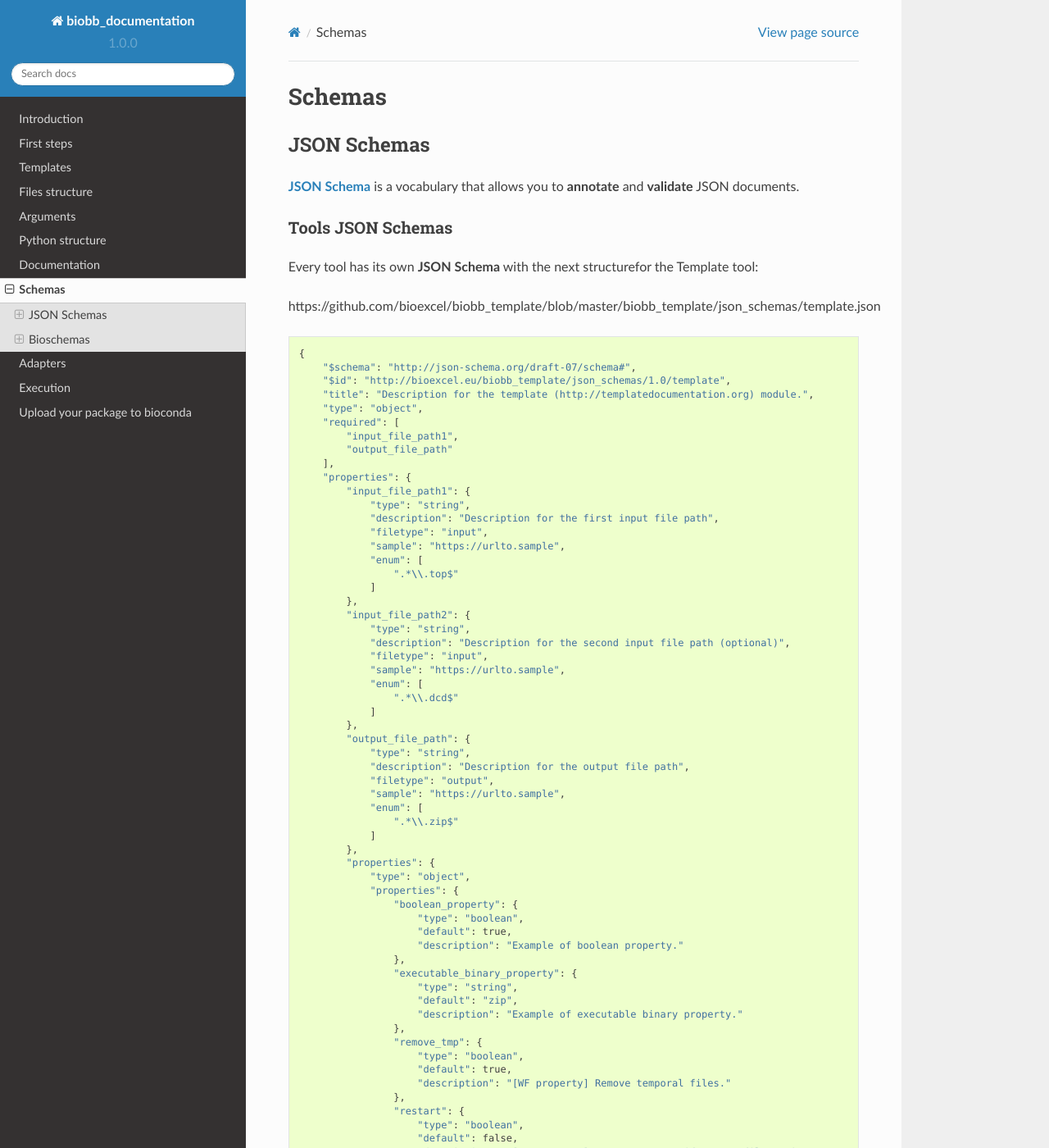
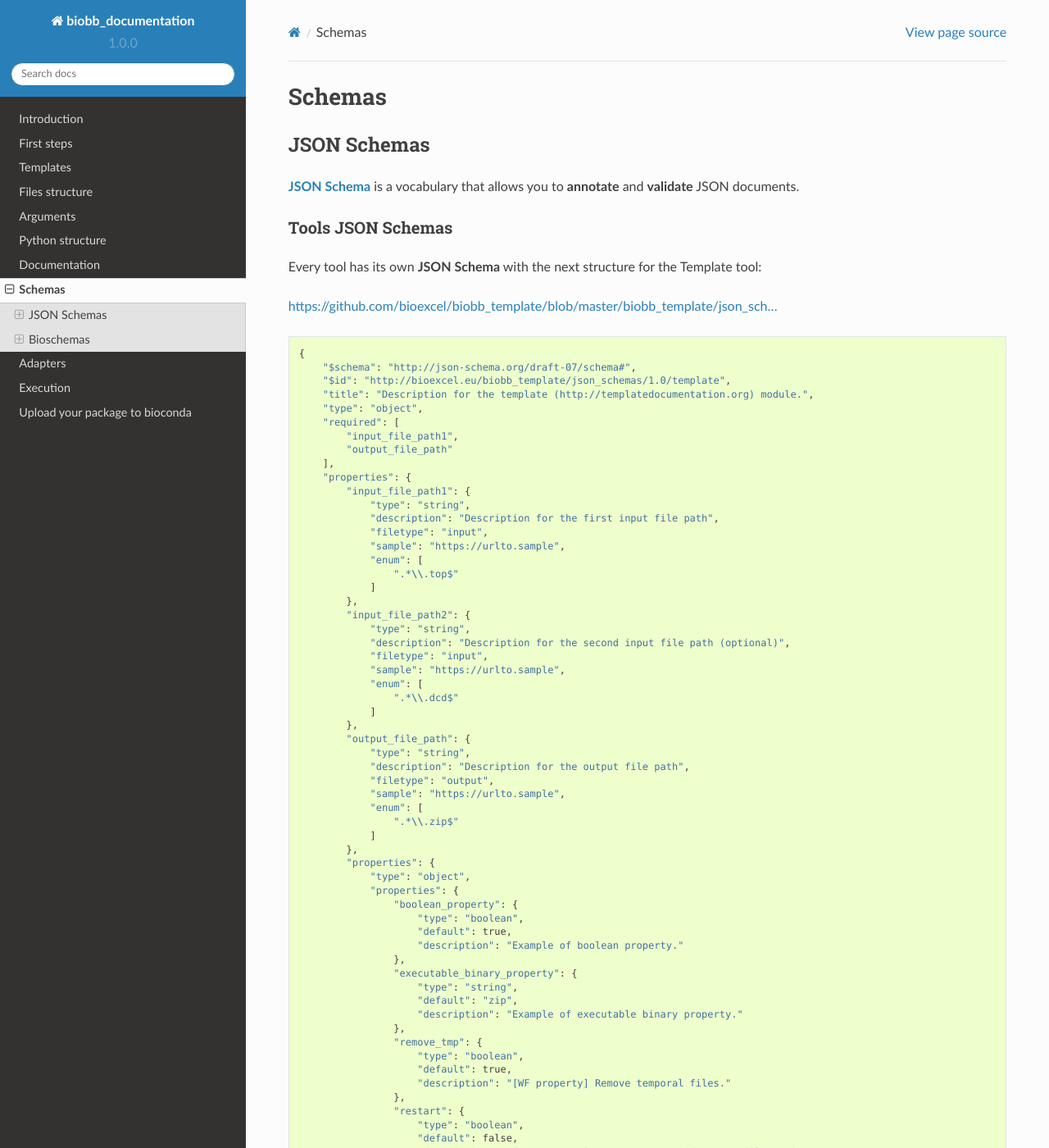
Before and after one commit to bioexcel/biobb_documentation, a Sphinx documentation site: the page built from biobb_documentation/docs/source/schemas.md, in a window 1280 px wide and 1400 px high. Shown: the whole window at 82% size. Built offline with Sphinx 7.4.7 and the Read the Docs theme 2.0.0, drawn with Linux system fonts in a browser that asks for light colours; some of the changed text lies outside the part shown.

Commit message:
CSS styles

````diff
--- a/biobb_documentation/docs/source/_static/theme_overrides.css
+++ b/biobb_documentation/docs/source/_static/theme_overrides.css
@@ -8,3 +8,10 @@
 .wy-table-responsive {
     overflow: visible !important;
 }
+
+.wy-nav-content {
+    padding: 1.618em 3.236em;
+    height: 100%;
+    max-width: 1200px;
+    margin: auto;
+}
--- a/biobb_documentation/docs/source/schemas.md
+++ b/biobb_documentation/docs/source/schemas.md
@@ -6,9 +6,9 @@
 
 ### Tools JSON Schemas
 
-Every tool has its own **JSON Schema** with the next structurefor the Template tool:
+Every tool has its own **JSON Schema** with the next structure for the Template tool:
 
-https://github.com/bioexcel/biobb_template/blob/master/biobb_template/json_schemas/template.json
+[https://github.com/bioexcel/biobb_template/blob/master/biobb_template/json_sch...](https://github.com/bioexcel/biobb_template/blob/master/biobb_template/json_schemas/template.json)
 
 
 ```python
@@ -89,7 +89,7 @@ Following the instructions of this [**json_generator**](https://github.com/gbaya
 
 Additionally, in the same **json_schemas** folder, there is a JSON file with information related with the **BioBB** package.
 
-https://github.com/bioexcel/biobb_template/blob/master/biobb_template/json_schemas/biobb_template.json
+[https://github.com/bioexcel/biobb_template/blob/master/biobb_template/json_sch...](https://github.com/bioexcel/biobb_template/blob/master/biobb_template/json_schemas/biobb_template.json)
 
 This information is used for automate the maintenance of the [Source & Docs table](https://mmb.irbbarcelona.org/biobb/availability/source) in the **BioBB** [official website](https://mmb.irbbarcelona.org/biobb).
 
@@ -156,7 +156,7 @@ Founded by Google, Microsoft, Yahoo and Yandex, Schema.org vocabularies are deve
 
 ### BioBB schema
 
-https://github.com/bioexcel/biobb_template/blob/master/biobb_template/docs/source/schema.html
+[https://github.com/bioexcel/biobb_template/blob/master/biobb_template/docs/source/schema.html](https://github.com/bioexcel/biobb_template/blob/master/biobb_template/docs/source/schema.html)
 
 The **BioBB** HTML schema is in the *docs/source/* folder. The basic code is the next one:
 
````
Also changed, not shown: biobb_documentation/docs/jupyter/schemas.ipynb.
